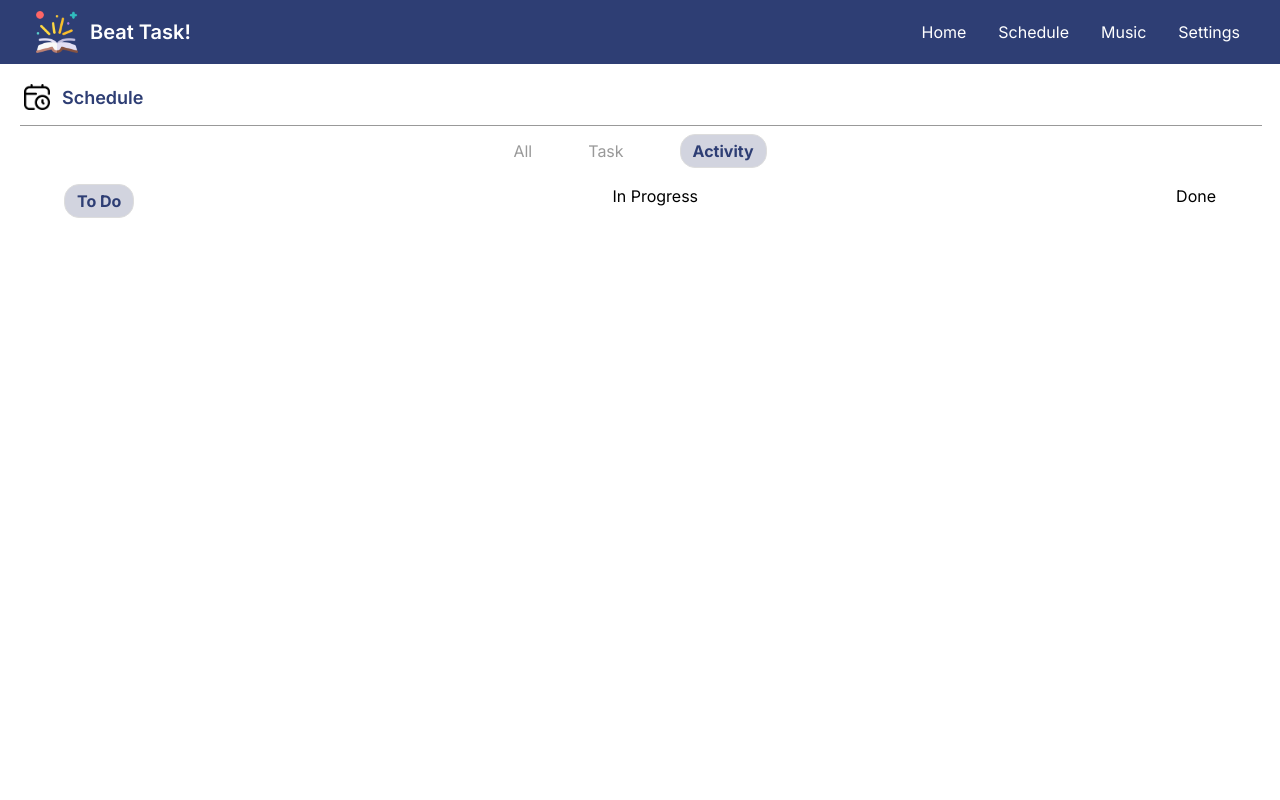
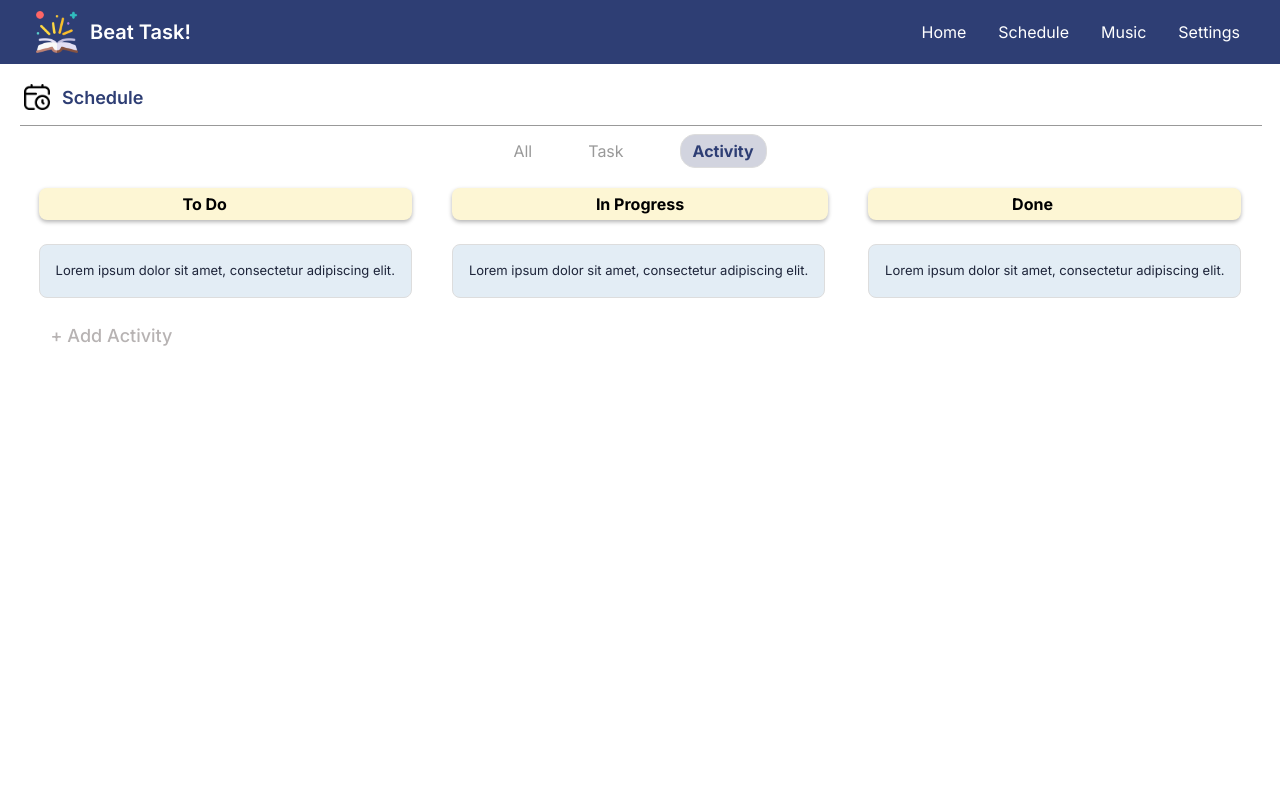
Before and after one commit to m-rizqi/beat-task, a Next.js app in the folder frontend/: page /schedule in a window 1280 px wide. Shown: the top 800 px of the page. Built offline with nearby package versions, Linux system fonts and the light colour scheme.

Commit message:
page schedule

```diff
--- a/frontend/app/components/scheduleCard.js
+++ b/frontend/app/components/scheduleCard.js
@@ -3,8 +3,8 @@ import React from 'react';
 const ScheduleCard = ({ children }) => {
 
     return (
-        <div className="flex py-5 justify-center bg-white">
-            <div className="flex flex-row border-2 border-solid border-gray-300 w-3/12 p-5 rounded-2xl shadow-xl bg-lightblue mt-8 mb-8 relative">
+        <div className="flex bg-white">
+            <div className='flex schedule-bar p-4 mt-3'>
                 {children}
             </div>
         </div>
--- a/frontend/app/globals.css
+++ b/frontend/app/globals.css
@@ -13,6 +13,7 @@
   --darkgreen: #50727B;
   --lightpurple: #D2D4DF;
   --gray: #55565A;
+  --lightgray: #b7b3b3;
 }
 
 @media (prefers-color-scheme: dark) {
@@ -63,10 +64,6 @@ body {
   background: var(--purple);
 }
 
-.bg-yellow {
-  background: var(--yellow);
-}
-
 .bg-darkeryellow {
   background: var(--darkeryellow);
 }
@@ -93,6 +90,10 @@ body {
 
 .text-gray {
   color: var(--gray);
+}
+
+.text-lightgray {
+  color: var(--lightgray);
 }
 
 .form {
@@ -136,24 +137,33 @@ label {
 }
 
 .open-button {
-  background-color: #D2D4DF; /* White background color */
-  border: 1px solid #ddd; /* Light gray border */
-  border-radius: 15px; /* Rounded corners */
-  padding: 4px 12px; /* Padding for spacing */
-  color: #2E3E74; /* Dark gray text color */
-  font-weight: bold; /* Bold font weight */
+  background-color: #D2D4DF;
+  border: 1px solid #ddd;
+  border-radius: 15px;
+  padding: 4px 12px;
+  color: #2E3E74;
+  font-weight: bold;
 }
 
 .close-button {
-  color: #999; /* Dark gray text color */
-  font-weight: semibold; /* Bold font weight */
+  color: #999;
+  font-weight: semibold;
 }
 
-.yellow-bar {
-  background-color: #D2D4DF; /* White background color */
-  border: 1px solid #ddd; /* Light gray border */
-  border-radius: 15px; /* Rounded corners */
-  padding: 4px 12px; /* Padding for spacing */
-  color: #2E3E74; /* Dark gray text color */
-  font-weight: bold; /* Bold font weight */
+.schedule-bar {
+  background-color: #e3edf5;
+  border: 1px solid #ddd;
+  border-radius: 8px;
+  color: #1e253a;
+  font-weight: medium;
+  font-size: 13px;
+  display: flex; /* Mengubah display menjadi flex */
+  justify-content: flex-start;
+  align-items: flex-start;
 }
+
+.bg-yellow {
+  background: var(--yellow);
+  border-radius: 8px;
+  box-shadow: 0px 2px 4px rgba(0, 0, 0, 0.3);
+}
--- a/frontend/app/schedule/page.js
+++ b/frontend/app/schedule/page.js
@@ -2,7 +2,9 @@
 
 import Navbar from "../components/navbar";
 import Modal from "../components/modal";
-import { Fragment, useState } from "react";
+import ScheduleCard from "../components/scheduleCard";
+import HomeCard from "../components/homeCard";
+import { useState } from "react";
 
 export default function Home() {
   const [showModal, setShowModal] = useState(false);
@@ -113,10 +115,20 @@ export default function Home() {
         <button class="close-button">Task</button>
         <button class="open-button" >Activity</button>
       </div>
-      <div className="flex flex-row justify-between mx-16 mt-4">
-        <div class="yellow-bar">To Do</div>
-        <div>In Progress</div>
-        <div>Done</div>
+      <div className="flex flex-row justify-center gap-10 mt-5">
+        <div>
+          <div class="bg-yellow px-36 py-1 font-bold mb-3">To Do</div>
+          <ScheduleCard> Lorem ipsum dolor sit amet, consectetur adipiscing elit.</ScheduleCard>
+          <button className="text-lg font-medium text-lightgray p-3 mt-3">+ Add Activity</button>
+        </div>
+        <div>
+          <div class="bg-yellow px-36 py-1 font-bold mb-3">In Progress</div>
+          <ScheduleCard> Lorem ipsum dolor sit amet, consectetur adipiscing elit.</ScheduleCard>
+        </div>
+        <div>
+          <div class="bg-yellow px-36 py-1 font-bold mb-3">Done</div>
+          <ScheduleCard> Lorem ipsum dolor sit amet, consectetur adipiscing elit.</ScheduleCard>
+        </div>
       </div>
       <main className="flex min-h-screen flex-col items-center justify-between p-24">
 
```
